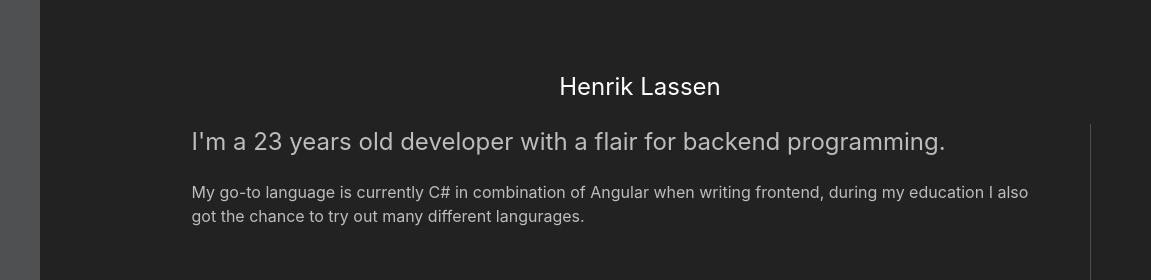
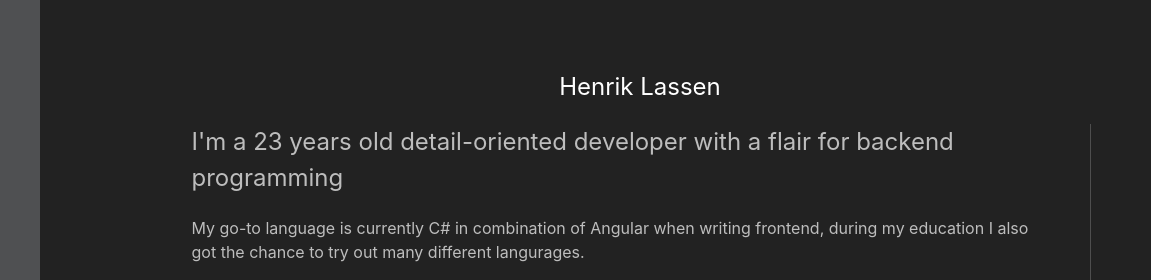
Before and after one commit to henrikse55/henrikse55.github.io, a plain HTML site: page index.html in a window 1280 px wide. Shown: the top 280 px of the page, 0-1151 px from the left. Drawn offline with Linux system fonts and the light colour scheme.

Commit message:
Deployment from Statiq

```diff
--- a/index.html
+++ b/index.html
@@ -36,7 +36,7 @@
                 <div class="uk-container" style="padding-left: 15%">
                     <div class="uk-width-expand">
                         <article class="uk-article">
-                            <p class="uk-text-lead">I&#x27;m a 23 years old developer with a flair for backend programming.&#xA;</p>
+                            <p class="uk-text-lead">I&#x27;m a 23 years old detail-oriented developer with a flair for backend programming&#xA;</p>
                             <p>
                                 My go-to language is currently C# in combination of Angular when writing frontend,
                                 during my education I also got the chance to try out many different langurages.
```
